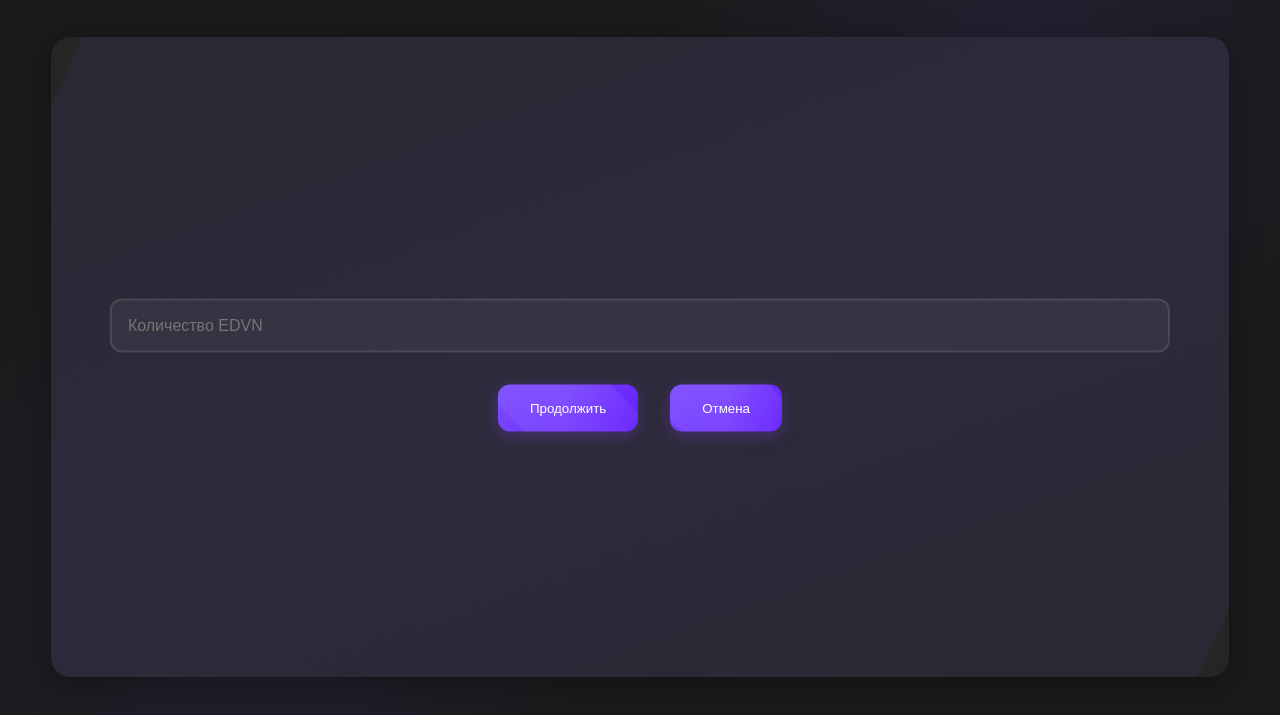
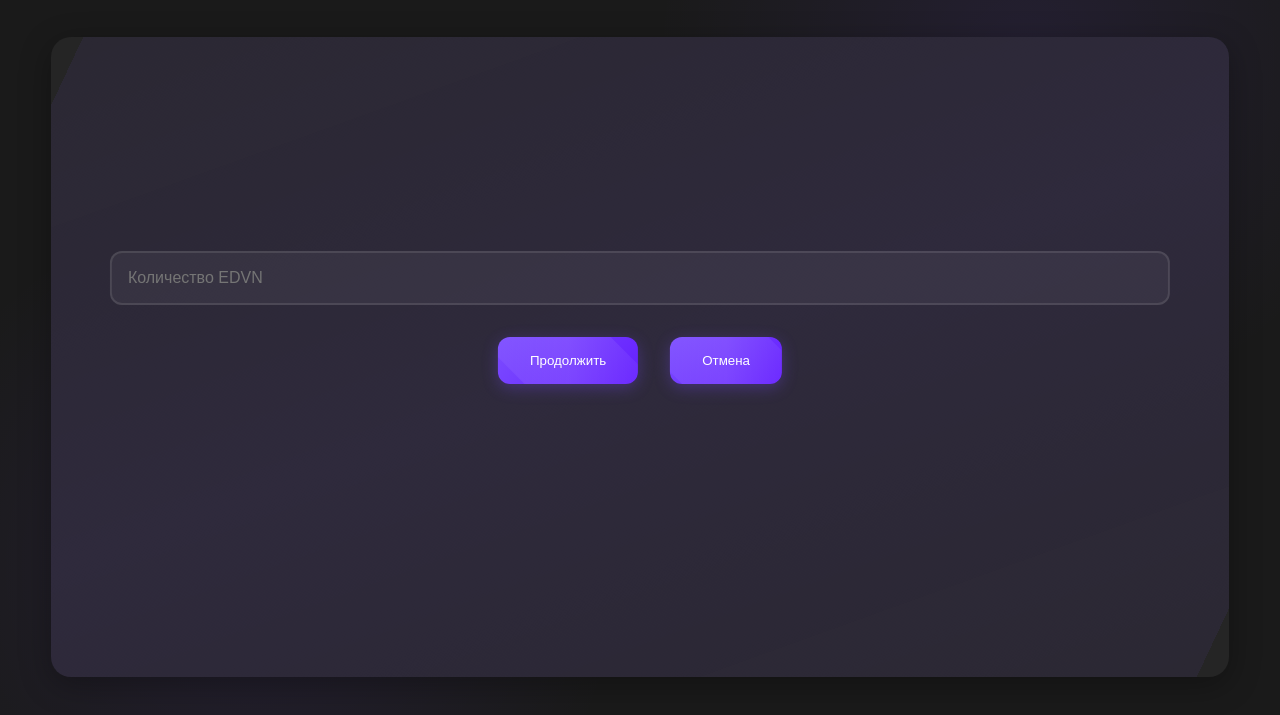
Before and after one commit to game2428/edvn, a plain HTML site: page index.html in a window 1280 px wide. Both pictures are taken after a click on the button "Купить EDVN". Shown: the part 113-828 px from the top of the page. Drawn offline with Linux system fonts and the light colour scheme.

Commit message:
Update index.html

```diff
--- a/index.html
+++ b/index.html
@@ -265,6 +265,11 @@
         padding: 1rem;
       }
     }
+    /* Перемещаем экраны ввода (покупка и продажа) немного выше */
+    #buy-screen, #sell-screen {
+      top: 40%;
+      transform: translate(-50%, -40%);
+    }
   </style>
 </head>
 <body>
```
